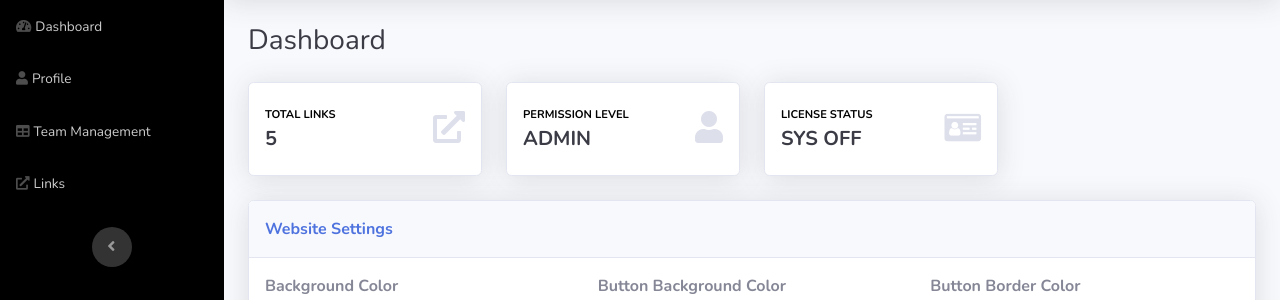
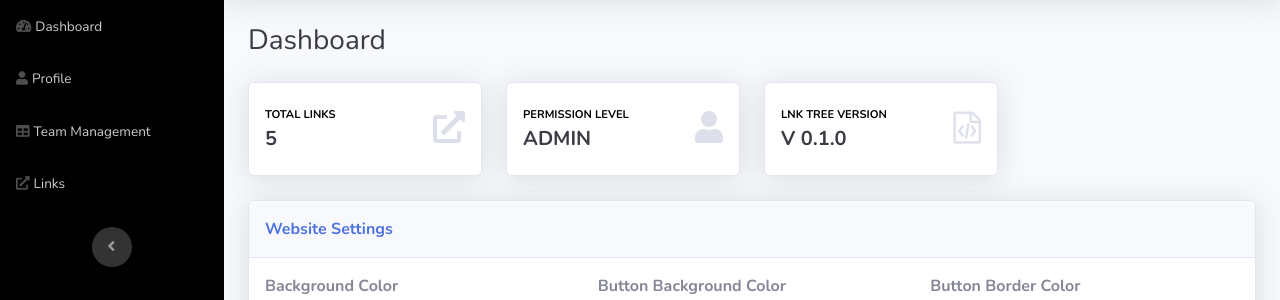
Before and after one commit to Indiews/Lnk-Tree, a PHP site: page /admin/dashboard.php in a window 1280 px wide. Shown: the part 70-370 px from the top of the page. Run offline with PHP 8.4, Linux system fonts and the light colour scheme; the visitor is signed in with stand-in values (Sample User, id 1); data that the repository does not hold is empty; some libraries are stand-ins or nearby versions.

Commit message:
Remove License System

```diff
--- a/admin/dashboard.php
+++ b/admin/dashboard.php
@@ -65,10 +65,10 @@
                                 <div class="card-body">
                                     <div class="row align-items-center no-gutters">
                                         <div class="col me-2">
-                                            <div class="text-uppercase text-warning fw-bold text-xs mb-1"><span style="color: var(--bs-emphasis-color);">License status</span></div>
-                                            <div class="text-dark fw-bold h5 mb-0"><span>SYS OFF</span></div>
+                                            <div class="text-uppercase text-warning fw-bold text-xs mb-1"><span style="color: var(--bs-emphasis-color);">Lnk Tree Version</span></div>
+                                            <div class="text-dark fw-bold h5 mb-0"><span>V 0.1.0</span></div>
                                         </div>
-                                        <div class="col-auto"><i class="fa fa-drivers-license fa-2x text-gray-300"></i></div>
+                                        <div class="col-auto"><i class="fa fa-file-code-o fa-2x text-gray-300"></i></div>
                                     </div>
                                 </div>
                             </div>
@@ -84,7 +84,7 @@
                                     <form>
                                         <div class="row">
                                             <div class="col">
-                                                <div class="mb-3"><label class="form-label" for=""><strong>Background Color</strong></label><input class="form-control form-control-color" type="color" id="background"></div>
+                                                <div class="mb-3"><label class="form-label" for=""><strong>Background Color</strong></label><input class="form-control form-control-color" type="color" value="" id="background"></div>
                                             </div>
                                             <div class="col">
                                                 <div class="mb-3"><label class="form-label" for=""><strong>Button Background Color</strong></label><input class="form-control form-control-color" type="color" id="button-back"></div>
--- a/admin/profile.php
+++ b/admin/profile.php
@@ -100,7 +100,7 @@
                         }
                         ?>
 
-<!-- Your HTML code for displaying user data and editing form -->
+
 <div class="card-body">
     <?php
     // Display a success message if settings are saved successfully
```
